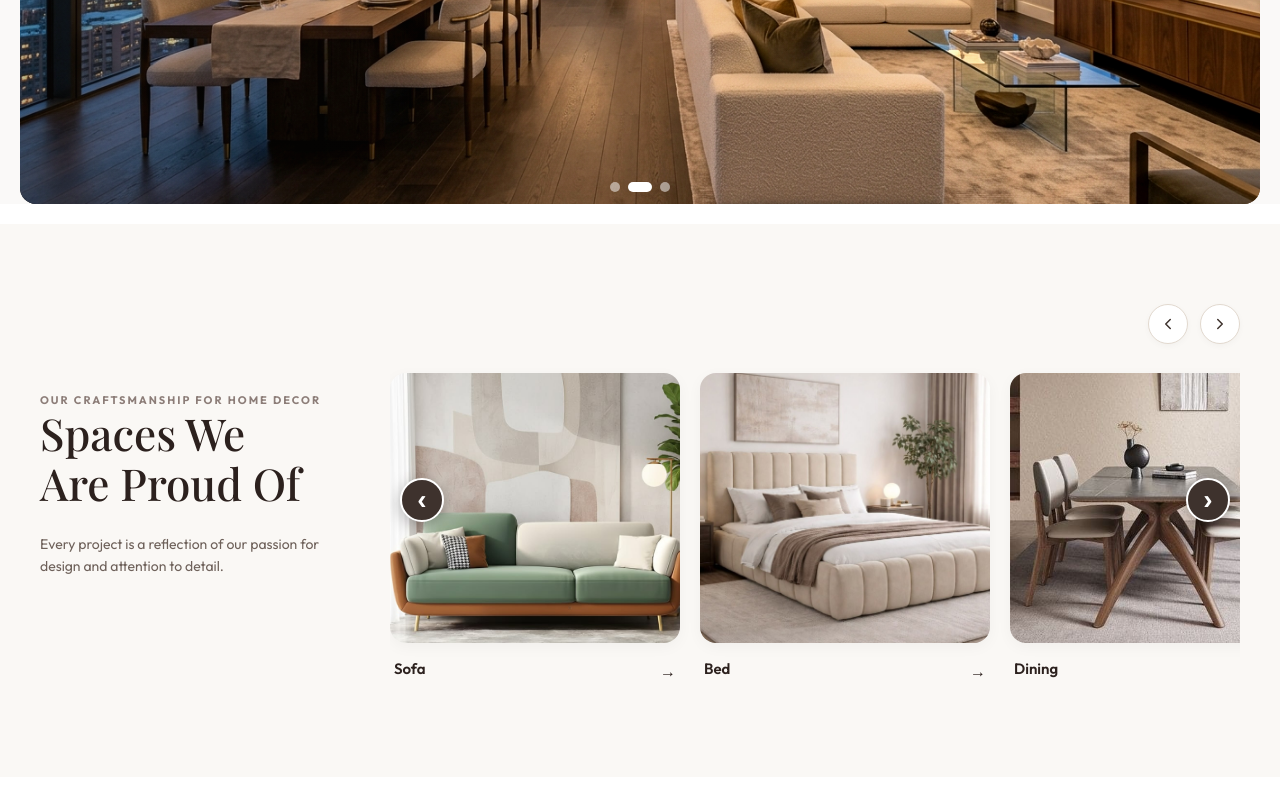
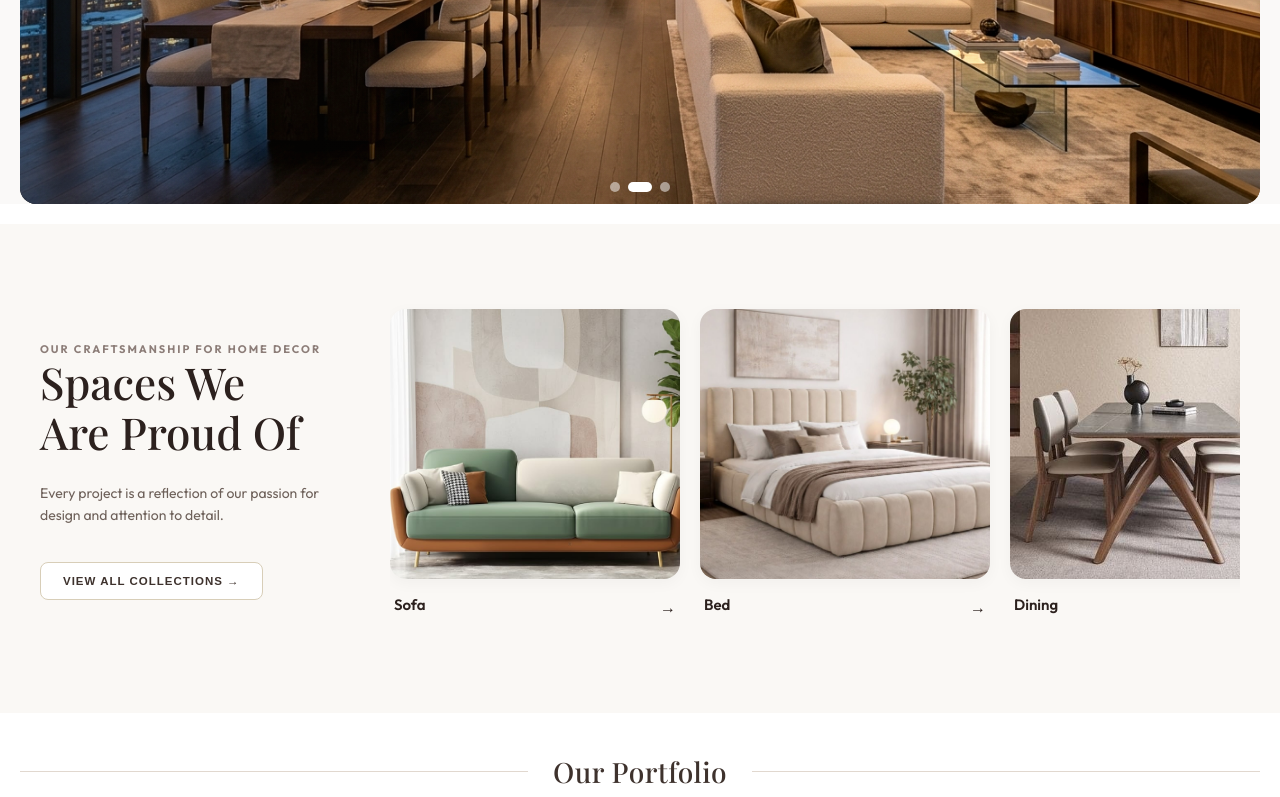
Before and after one commit to selvaharish049-arch/my-react-app, a React (Create React App) app: page / in a window 1280 px wide. Shown: the part 559-1356 px from the top of the page. Built offline with nearby package versions, Linux system fonts and the light colour scheme; no server answers; a web font is replaced by a local one.

Commit message:
update code

```diff
--- a/src/App.js
+++ b/src/App.js
@@ -33,7 +33,8 @@ function App() {
 
   React.useEffect(() => {
     try {
-      const savedUser = localStorage.getItem('luxe_user');
+      // Use sessionStorage so opening a new session starts fresh as initial state
+      const savedUser = sessionStorage.getItem('luxe_user');
       if (savedUser) {
         const u = JSON.parse(savedUser);
         if (u && u.role) {
@@ -55,7 +56,9 @@ function App() {
     setUserRole(null);
     setCurrentUser(null);
     try {
+      sessionStorage.removeItem('luxe_user');
       localStorage.removeItem('luxe_user');
+      localStorage.removeItem('luxe_has_order_update');
     } catch (e) {}
     alert("Logged out successfully!");
   };
--- a/src/component/HomeDecor.css
+++ b/src/component/HomeDecor.css
@@ -94,42 +94,6 @@
   flex-direction: column;
 }
 
-/* Nav Controls */
-.decor-nav-controls {
-  display: flex;
-  gap: 12px;
-}
-
-.decor-nav-controls-desktop {
-  justify-content: flex-end;
-  margin-bottom: 24px;
-}
-
-.decor-nav-btn {
-  width: 40px;
-  height: 40px;
-  border-radius: 50%;
-  background: #ffffff;
-  border: 1px solid #e2d9cf;
-  display: flex;
-  align-items: center;
-  justify-content: center;
-  color: #3e322d;
-  cursor: pointer;
-  transition: all 0.25s ease;
-  box-shadow: 0 2px 6px rgba(0, 0, 0, 0.03);
-}
-
-.decor-nav-btn:hover {
-  background: #3e322d;
-  color: #ffffff;
-  border-color: #3e322d;
-}
-
-.decor-nav-btn:active {
-  transform: scale(0.92);
-}
-
 /* Viewport and Cards Track */
 .decor-cards-viewport {
   position: relative;
@@ -142,46 +106,6 @@
 
 .decor-cards-viewport:active {
   cursor: grabbing;
-}
-
-/* Product Switch Overlay Navigation Arrows */
-.decor-overlay-arrow {
-  display: flex !important;
-  position: absolute;
-  top: 40%;
-  transform: translateY(-50%);
-  z-index: 99;
-  width: 44px;
-  height: 44px;
-  border-radius: 50%;
-  background: #3e322d;
-  color: #ffffff;
-  border: 2px solid #ffffff;
-  box-shadow: 0 4px 16px rgba(0, 0, 0, 0.3);
-  font-size: 28px;
-  line-height: 1;
-  font-weight: bold;
-  cursor: pointer;
-  align-items: center;
-  justify-content: center;
-  transition: all 0.25s ease;
-  user-select: none;
-}
-
-.decor-overlay-arrow:hover,
-.decor-overlay-arrow:active {
-  background: #c98544;
-  color: #ffffff;
-  transform: translateY(-50%) scale(1.12);
-  box-shadow: 0 6px 20px rgba(0, 0, 0, 0.4);
-}
-
-.decor-overlay-arrow-left {
-  left: 10px;
-}
-
-.decor-overlay-arrow-right {
-  right: 10px;
 }
 
 .decor-cards-track {
@@ -362,20 +286,4 @@
     text-align: center;
     font-size: 14px;
   }
-
-  .decor-overlay-arrow {
-    display: flex !important;
-    width: 36px;
-    height: 36px;
-    font-size: 22px;
-    top: 38%;
-  }
-
-  .decor-overlay-arrow-left {
-    left: 4px;
-  }
-
-  .decor-overlay-arrow-right {
-    right: 4px;
-  }
 }
--- a/src/component/HomeDecor.js
+++ b/src/component/HomeDecor.js
@@ -182,24 +182,18 @@ const HomeDecor = () => {
           <p className="decor-description">
             Every project is a reflection of our passion for design and attention to detail.
           </p>
+
+          <button
+            type="button"
+            className="decor-view-all-btn"
+            onClick={() => navigate('/furniture')}
+          >
+            VIEW ALL COLLECTIONS &rarr;
+          </button>
         </div>
 
         {/* Right Slider Section */}
         <div className="decor-slider-section">
-
-          {/* Desktop Top Navigation Controls */}
-          <div className="decor-nav-controls decor-nav-controls-desktop">
-            <button className="decor-nav-btn" onClick={handlePrev} aria-label="Previous Slide">
-              <svg width="18" height="18" viewBox="0 0 24 24" fill="none" stroke="currentColor" strokeWidth="2" strokeLinecap="round" strokeLinejoin="round">
-                <polyline points="15 18 9 12 15 6"></polyline>
-              </svg>
-            </button>
-            <button className="decor-nav-btn" onClick={handleNext} aria-label="Next Slide">
-              <svg width="18" height="18" viewBox="0 0 24 24" fill="none" stroke="currentColor" strokeWidth="2" strokeLinecap="round" strokeLinejoin="round">
-                <polyline points="9 18 15 12 9 6"></polyline>
-              </svg>
-            </button>
-          </div>
 
           {/* Cards Track Container */}
           <div
@@ -213,23 +207,6 @@ const HomeDecor = () => {
             onMouseUp={handleMouseUp}
             onMouseLeave={handleMouseUp}
           >
-            {/* Overlay Navigation Arrows for Mobile and Laptop/PC */}
-            <button
-              type="button"
-              className="decor-overlay-arrow decor-overlay-arrow-left"
-              onClick={(e) => { e.stopPropagation(); handlePrev(); }}
-              aria-label="Previous Product"
-            >
-              ‹
-            </button>
-            <button
-              type="button"
-              className="decor-overlay-arrow decor-overlay-arrow-right"
-              onClick={(e) => { e.stopPropagation(); handleNext(); }}
-              aria-label="Next Product"
-            >
-              ›
-            </button>
 
             <div
               className="decor-cards-track"
--- a/src/component/LoginModal.js
+++ b/src/component/LoginModal.js
@@ -79,7 +79,9 @@ const LoginModal = ({ onClose, setIsLoggedIn, setUserRole, setCurrentUser }) =>
       }
 
       localStorage.setItem('luxe_customers', JSON.stringify(customers));
-      localStorage.setItem('luxe_user', JSON.stringify({ name: cleanName, email: cleanEmail, role: 'customer' }));
+      const userPayload = JSON.stringify({ name: cleanName, email: cleanEmail, role: 'customer' });
+      sessionStorage.setItem('luxe_user', userPayload);
+      localStorage.setItem('luxe_user', userPayload);
 
       // Non-blocking server sync if server is online
       const isLocalhost = window.location.hostname === 'localhost' || window.location.hostname === '127.0.0.1';
@@ -116,7 +118,9 @@ const LoginModal = ({ onClose, setIsLoggedIn, setUserRole, setCurrentUser }) =>
           setIsLoggedIn(true);
           if (setUserRole) setUserRole('admin');
           if (setCurrentUser) setCurrentUser({ name: 'Karthi', email: 'karthi' });
-          localStorage.setItem('luxe_user', JSON.stringify({ name: 'Karthi', email: 'karthi', role: 'admin' }));
+          const adminPayload = JSON.stringify({ name: 'Karthi', email: 'karthi', role: 'admin' });
+          sessionStorage.setItem('luxe_user', adminPayload);
+          localStorage.setItem('luxe_user', adminPayload);
           if (typeof onClose === 'function') onClose();
           navigate('/admin');
         } else {
@@ -152,7 +156,9 @@ const LoginModal = ({ onClose, setIsLoggedIn, setUserRole, setCurrentUser }) =>
           setIsLoggedIn(true);
           if (setUserRole) setUserRole('customer');
           if (setCurrentUser) setCurrentUser({ name: foundCustomer.name, email: foundCustomer.email });
-          localStorage.setItem('luxe_user', JSON.stringify({ name: foundCustomer.name, email: foundCustomer.email, role: 'customer' }));
+          const customerPayload = JSON.stringify({ name: foundCustomer.name, email: foundCustomer.email, role: 'customer' });
+          sessionStorage.setItem('luxe_user', customerPayload);
+          localStorage.setItem('luxe_user', customerPayload);
           alert(`Logged in successfully! Welcome back, ${foundCustomer.name}.`);
           if (typeof onClose === 'function') onClose();
           navigate('/');
```
